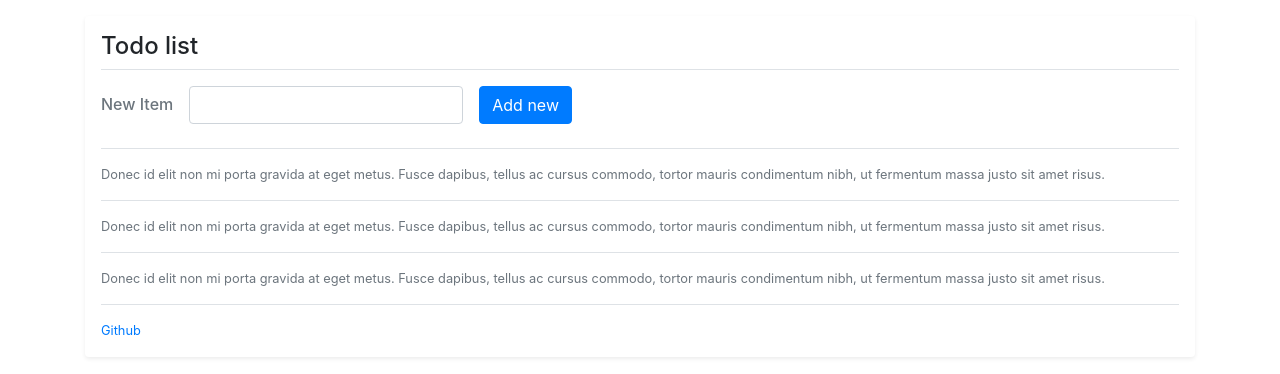
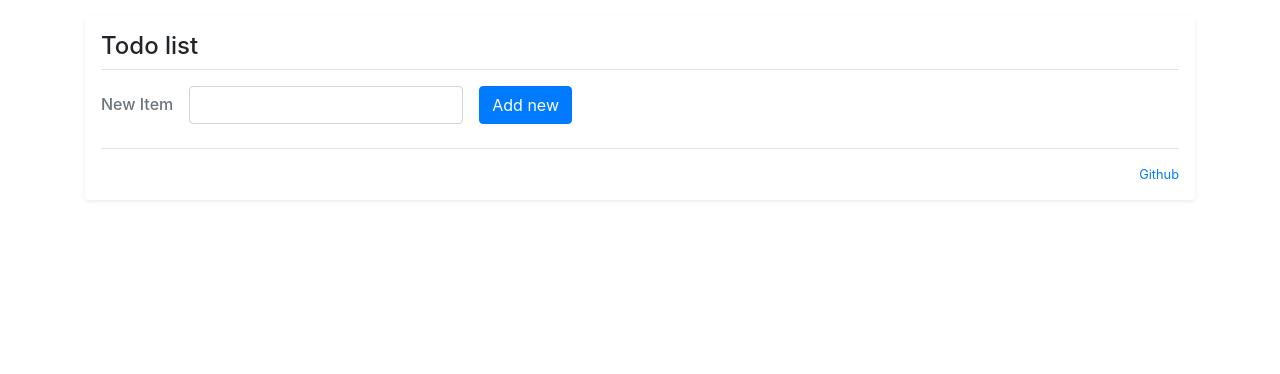
Before and after one commit to nireo/todo-app-fullstack, a React (Create React App) app in the folder frontend/: page / in a window 1280 px wide. Shown: the top 374 px of the page. Built offline with nearby package versions, Linux system fonts and the light colour scheme.

Commit message:
added component to display all items

```diff
--- a/frontend/src/App.js
+++ b/frontend/src/App.js
@@ -16,6 +16,8 @@ const App = () => {
             itemTime: `${time.getHours()}:${time.getMinutes()}`
         }
 
+        setItems(items.concat())
+
         console.log(time)
 
 
@@ -25,6 +27,16 @@ const App = () => {
     const handleItem = (event) => {
         setNewItem(event.target.value)
     }
+
+    /*
+    const handleRemove = (name) => {
+        const toBeDeleted = items.find(item => item.name === name)
+
+        if (window.confirm(`remove ${toBeDeleted.name}?`)) {
+
+        }
+    }*/
+
 
     return (
         <div className="container">
@@ -39,26 +51,9 @@ const App = () => {
                         <button type="submit" className="btn btn-primary mb-2">Add new</button>
                     </form>
                 </div>
+                <TodoItem items={items}/>
 
-                <div className="media text-muted pt-3">
-                    <p className="media-body pb-3 mb-0 small lh-125 border-bottom border-gray">
-                        Donec id elit non mi porta gravida at eget metus. Fusce dapibus, tellus ac cursus commodo,
-                        tortor mauris condimentum nibh, ut fermentum massa justo sit amet risus.
-                    </p>
-                </div>
-                <div className="media text-muted pt-3">
-                    <p className="media-body pb-3 mb-0 small lh-125 border-bottom border-gray">
-                        Donec id elit non mi porta gravida at eget metus. Fusce dapibus, tellus ac cursus commodo,
-                        tortor mauris condimentum nibh, ut fermentum massa justo sit amet risus.
-                    </p>
-                </div>
-                <div className="media text-muted pt-3">
-                    <p className="media-body pb-3 mb-0 small lh-125 border-bottom border-gray">
-                        Donec id elit non mi porta gravida at eget metus. Fusce dapibus, tellus ac cursus commodo,
-                        tortor mauris condimentum nibh, ut fermentum massa justo sit amet risus.
-                    </p>
-                </div>
-                <small className="d-block text-left mt-3">
+                <small className="d-block text-right mt-3">
                     <a href="https://github.com/nireo/todo-app-fullstack" target="_blank" rel="noopener noreferrer">Github</a>
                 </small>
             </div>
--- a/frontend/src/components/todoitem.js
+++ b/frontend/src/components/todoitem.js
@@ -1,7 +1,14 @@
 import React from "react"
 
 const TodoItem = (props) => {
-
+    const allItems = props.items.map(item => <div className="media text-muted pt-3">
+        <p className="media-body pb-3 mb-0 small lh-125 border-bottom border-gray">
+            {item.name}
+        </p>
+    </div>)
+    return (
+        <div>{allItems}</div>
+    )
 }
 
 export default TodoItem
```
